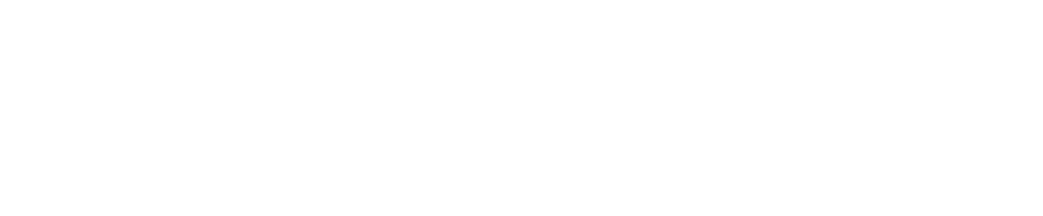
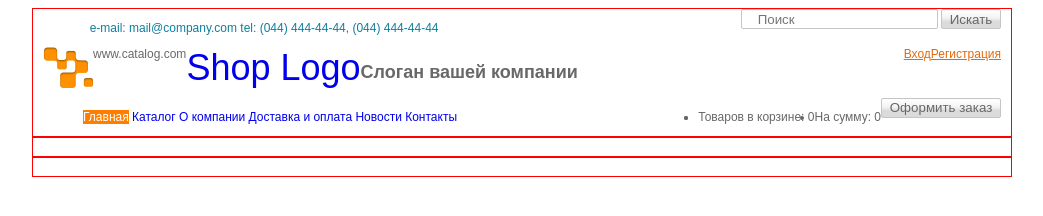
Before and after one commit to 0smir/soft-i-test, a plain HTML site: page project/index.html in a window 1280 px wide. Shown: the whole page, without its empty margins (118-1161 px from the left). Drawn offline with Linux system fonts and the light colour scheme.

Commit message:
Task#: add header

```diff
--- a/project/index.html
+++ b/project/index.html
@@ -1,17 +1,81 @@
 <!doctype html>
-<html lang="en">
+<html lang="ru">
 <head>
     <meta charset="UTF-8">
     <meta http-equiv="X-UA-Compatible" content="IE=edge">
     <meta name="viewport" content="width=device-width, initial-scale=1">
     <title>Test Task</title>
+
     <link rel="stylesheet" href="css/style.css">
+    <!--<link rel="stylesheet" href="css/header.css">-->
 </head>
 <body>
 <div class="page-wrapper">
-    <header>
+    <header class="bg-white">
         <div class="container">
+            <div class="header-top  cf">
+                <ul class="total-nav pull-left">
+                    <li class="inline-block"><a class="block" href="#"></a></li>
+                    <li class="inline-block"><a class=" block" href="mailto: o.v.smirnova1987@mgmail.com?subject=Questions from site"></a></li>
+                    <li class="inline-block"><a class="block" href="#"></a></li>
+                </ul>
+                <div class="contacts pull-left">
+                    <p class="text-center">
+                        <span class="text-cyan">e-mail: mail@company.com</span>
+                        <span class="text-cyan">tel: (044) 444-44-44, (044) 444-44-44</span>
+                    </p>
 
+                </div>
+
+                <form action="#" method="get" class="block pull-right">
+                    <input class="input" name="search" type="search" placeholder="Поиск">
+                    <button class="btn search">Искать</button>
+                </form>
+            </div>
+            <div class="header-center cf">
+                <div class="logo pull-left">
+                    <a class="graphic-logo block pull-left" href="#">
+                        <img src="images/logo-img.png" alt="logo">
+                    </a>
+                   <h1 class="h1 text-logo pull-right text-left">
+                       <a href="#" class="pull-left">
+                            <span>Shop</span>
+                            <span>Logo</span>
+                       </a>
+                    </h1>
+                    <span class="pull-left">www.catalog.com</span>
+                </div>
+                <div class="slogan pull-left">
+                    <h2>Слоган вашей компании</h2>
+                </div>
+                <div class="enter pull-right cf">
+                    <a class="link text-orange block pull-left" href="#">Вход</a>
+                    <a class="link text-orange block pull-left" href="#">Регистрация</a>
+                </div>
+            </div>
+            <div class="header-bottom cf">
+                <nav class="pull-left block">
+                    <ul>
+                        <li class="inline-block"><a class="block active" href="#">Главная</a></li>
+                        <li class="inline-block"><a class="block" href="#">Каталог</a></li>
+                        <li class="inline-block"><a class="block" href="#">О компании</a></li>
+                        <li class="inline-block"><a class="block" href="#">Доставка и оплата</a></li>
+                        <li class="inline-block"><a class="block" href="#">Новости</a></li>
+                        <li class="inline-block"><a class="block" href="#">Контакты</a></li>
+                    </ul>
+                </nav>
+                <div class="order-info pull-right">
+                    <ul class="pull-left inline-block">
+                        <li class="pull-left">
+                            <a href="#"></a>
+                        </li>
+                        <li class="pull-left"><span>Товаров в корзине: </span><span class="goods-result">0</span></li>
+                        <li class="pull-left"><span>На сумму: </span><span class="sum">0</span></li>
+                    </ul>
+
+                    <button class="btn purchase">Оформить заказ</button>
+                </div>
+            </div>
         </div>
     </header>
     <div class="content">
--- /dev/null
+++ b/project/scss/_header.scss
@@ -0,0 +1,183 @@
+.header-top,
+.header-center,
+.header-bottom{
+  border: 1px solid blue;
+  min-height: 1rem;
+}
+
+header{
+  border-bottom: 10px solid $primeThird;
+}
+
+.header-top{
+  line-height: 30px;
+  height: 3rem;
+  vertical-align: middle;
+  ul{
+    width: 15%;
+  }
+  div{
+    width: 50%;
+  }
+  form{
+    width: 35%;
+  }
+}
+
+.total-nav{
+  font-size: 0;
+
+  li{
+    line-height: 30px;
+    vertical-align: middle;
+    height: 3rem;
+    width: 3rem;
+  }
+
+  li:nth-of-type(-n+2){
+    margin-right: 1rem;
+  }
+
+  li > a{
+    height: 100%;
+    width: 100%;
+    //border: 1px solid green;
+  }
+
+
+  li:nth-of-type(1) a{
+    background: url('../images/navigation-icons.png')  no-repeat 34% 12%;
+  }
+
+  li:nth-of-type(2) a{
+    background: url('../images/navigation-icons.png')  no-repeat 64% 12%;
+  }
+
+  li:nth-of-type(3) a{
+    background: url('../images/navigation-icons.png')  no-repeat 94% 12%;
+  }
+
+}
+
+form{
+  font-size: 0;
+  text-align: right;
+
+  input{
+    width: 19.5rem;
+    vertical-align: middle;
+    margin-right: 0.5rem;
+    background: local url('../images/navigation-icons.png') no-repeat -129px -44px;
+  }
+
+  input::-webkit-input-placeholder{
+    color: $greyCloudLight;
+    font: lighter italic 1.2rem $primeFont;
+    opacity: 0.6;
+  }
+  button{
+    vertical-align: middle;
+  }
+}
+
+.header-center{
+  padding: 0.6rem 0 1rem;
+
+  div.logo{
+    width: 22rem;
+    padding: 0 1.2rem;
+
+  }
+
+  .graphic-logo{
+    margin-right: 6px;
+  }
+  h1{
+    margin-left: -6px;
+  }
+
+  h1 a{
+    color: $primeLogoOrange;
+  }
+
+  h1 span:last-of-type{
+    color: $primeLogoBlue;
+    margin-left: -10px;
+  }
+
+  .slogan,
+  .enter{
+    padding-top: 1.3rem;
+  }
+
+  .enter{
+    a:first-of-type{
+      margin-right: 1.5rem;
+      position: relative;
+    }
+    a:first-of-type::after{
+      content: '';
+      display: block;
+      height: 10px;
+      width: 1px;
+      border-right: 1px solid $darkOrange;
+      position: absolute;
+      top: 1px;
+      right: -7px;
+
+    }
+  }
+}
+
+
+.header-bottom nav {
+
+  ul {
+    font-size: 0;
+    padding-top: 1rem;
+  }
+
+  li {
+    height: 2.5rem;
+    font: normal 1.2rem $primeFont;
+  }
+
+  li:nth-of-type(-n+5) {
+    margin-right: 0.4rem;
+  }
+
+  a {
+    height: 100%;
+    width: 100%;
+    padding: 0.6rem 1rem;
+    color: $colorTextLightGray;
+    background-color: $graySilver;
+    border-top-left-radius: 5px;
+    border-top-right-radius: 5px;
+  }
+
+  a:hover {
+    color: $colorTextLightGray;
+  }
+
+}
+
+.order-info {
+  line-height: 33px;
+  vertical-align: middle;
+
+  li:first-of-type{
+    margin-right: 0.5rem;
+  }
+  li:nth-of-type(n+2) {
+    margin-right: 1rem;
+  }
+
+  a{
+    height: 3rem;
+    width: 3rem;
+    display: block;
+    background: url("../images/navigation-icons.png") no-repeat -48px -38px;
+  }
+
+}
--- a/project/scss/_typography.scss
+++ b/project/scss/_typography.scss
@@ -60,7 +60,7 @@ p{
 .h1{
   color: $primeLogoOrange;
   font: normal 3.6rem $primeLogoFont;
-  //text-shadow: ;
+  //text-shadow: ;   todo
 }
 
 .h2{
--- a/project/scss/style.scss
+++ b/project/scss/style.scss
@@ -1,4 +1 @@
-@import "fonts";
-@import "reset";
 @import "core";
-@import "header";
```
Also changed, not shown: project/css/style.css, 1 other file.
